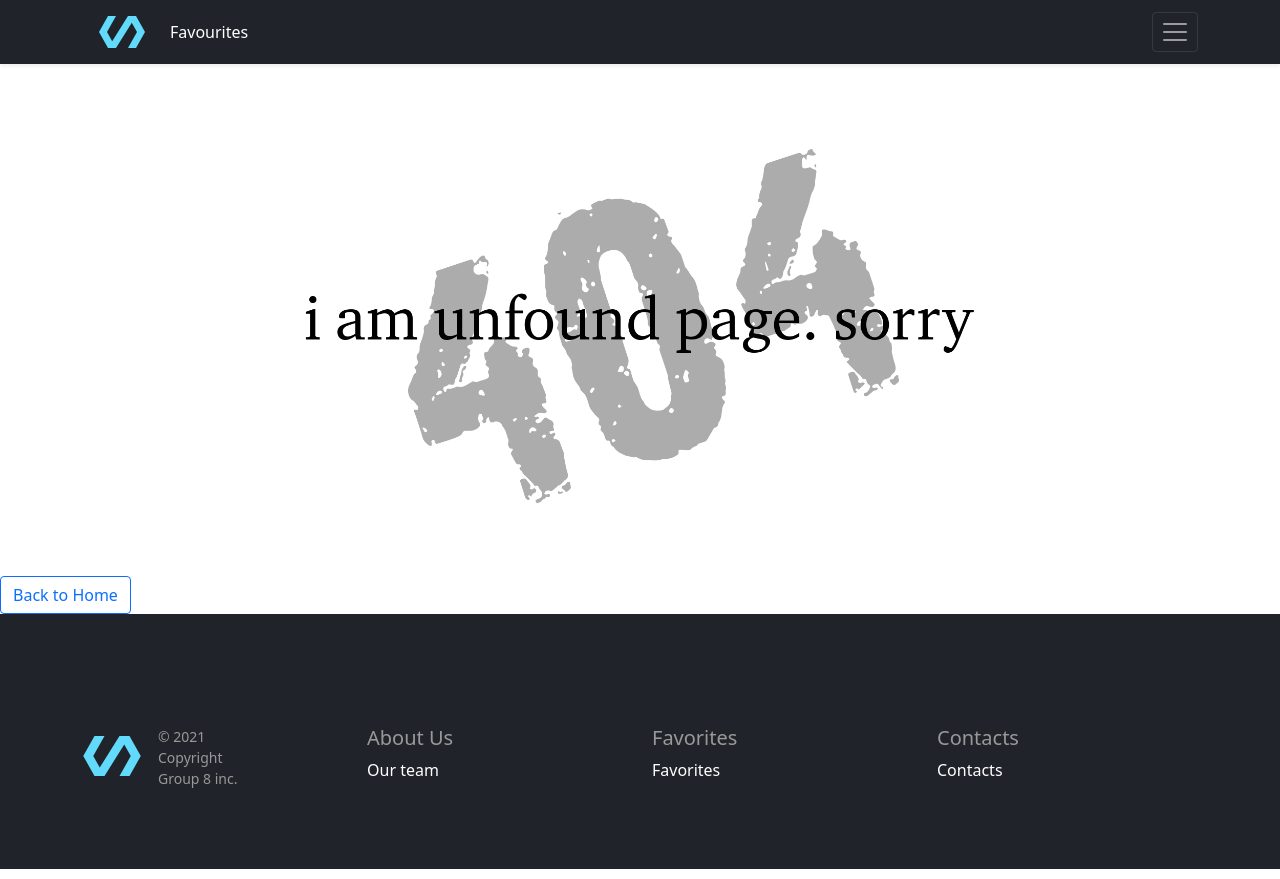
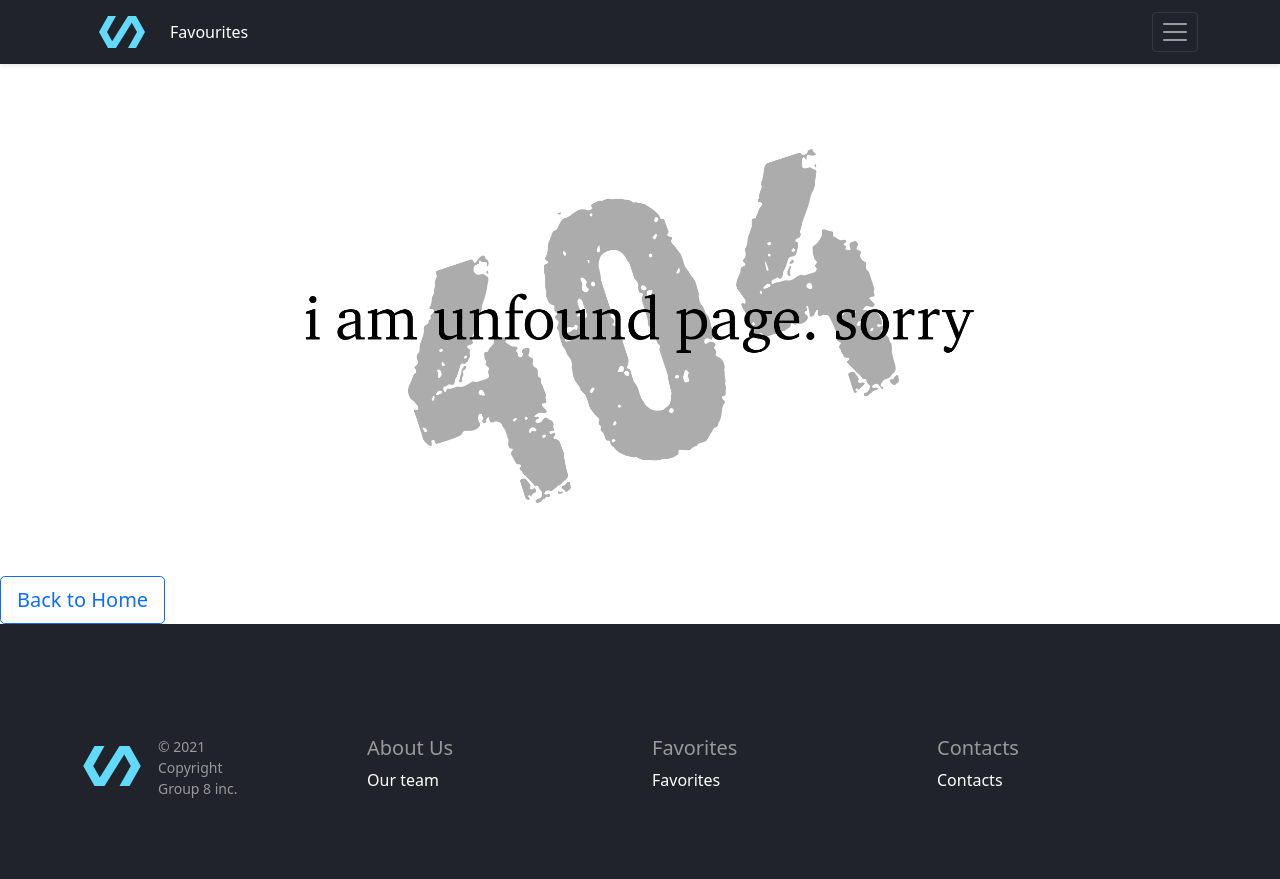
Before and after one commit to unclekoin/react-hackathon-team-website, a React (Create React App) app: page /404 in a window 1280 px wide. Built offline with nearby package versions, Linux system fonts and the light colour scheme.

Commit message:
404-button

```diff
--- a/src/pages/404.jsx
+++ b/src/pages/404.jsx
@@ -23,7 +23,7 @@ const PageNotFound = () => {
 					alt='Page not found'
 				/>
 			</div>
-			<Button onClick={goHome} cls='btn btn-outline-primary'>
+			<Button onClick={goHome} cls='btn btn-outline-primary btn-lg'>
 				Back to Home
 			</Button>
 		</>
```
